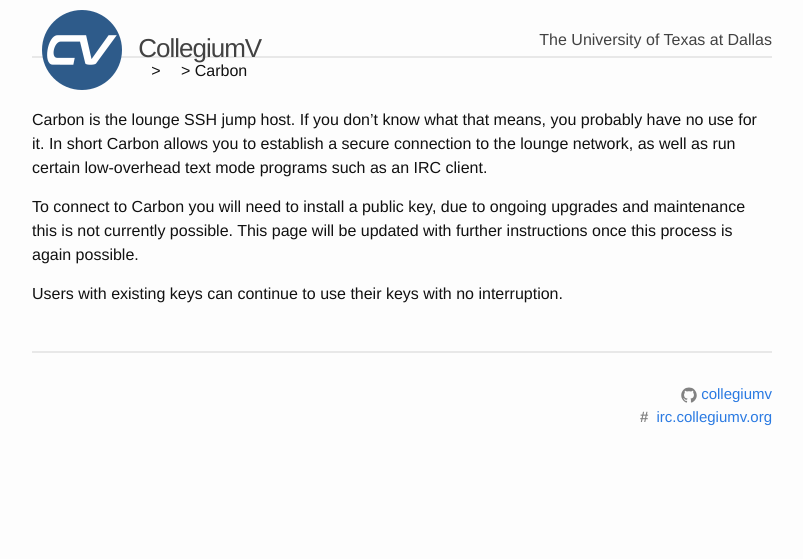
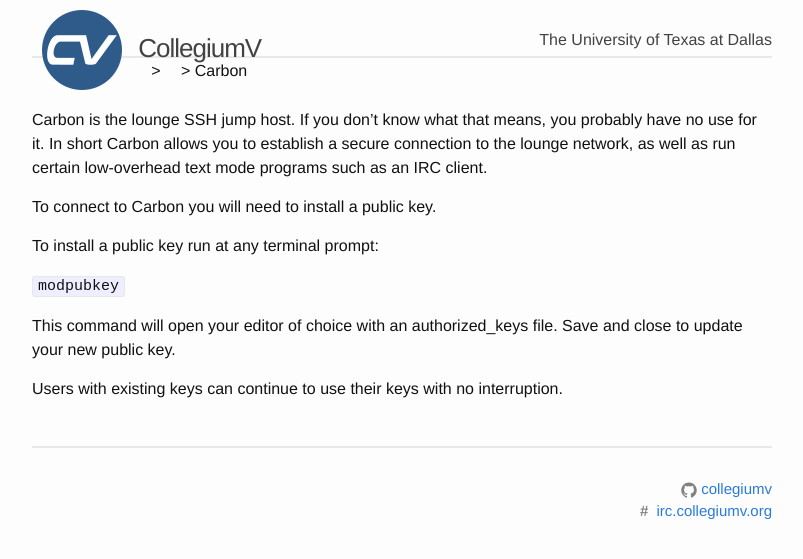
Before and after one commit to collegiumv/cv_doc_legacy, a Jekyll site: the page built from learn/carbon.md, in a window 1280 px wide. Shown: the top 559 px of the page, without its empty margins (238-1041 px from the left). Built offline with Jekyll 4.4.1, drawn with Linux system fonts in a browser that asks for light colours.

Commit message:
Add instructions for modifying public keys and user sessions.

```diff
--- a/learn/carbon.md
+++ b/learn/carbon.md
@@ -5,6 +5,12 @@ layout: default
 
 Carbon is the lounge SSH jump host.  If you don't know what that means, you probably have no use for it.  In short Carbon allows you to establish a secure connection to the lounge network, as well as run certain low-overhead text mode programs such as an IRC client.
 
-To connect to Carbon you will need to install a public key, due to ongoing upgrades and maintenance this is not currently possible.  This page will be updated with further instructions once this process is again possible.
+To connect to Carbon you will need to install a public key.
+
+To install a public key run at any terminal prompt:
+
+`modpubkey`
+
+This command will open your editor of choice with an authorized_keys file.  Save and close to update your new public key.
 
 Users with existing keys can continue to use their keys with no interruption.
```
Also changed, not shown: learn/index.md (+2 -0 lines), learn/sessions.md (added, +18 -0 lines).
